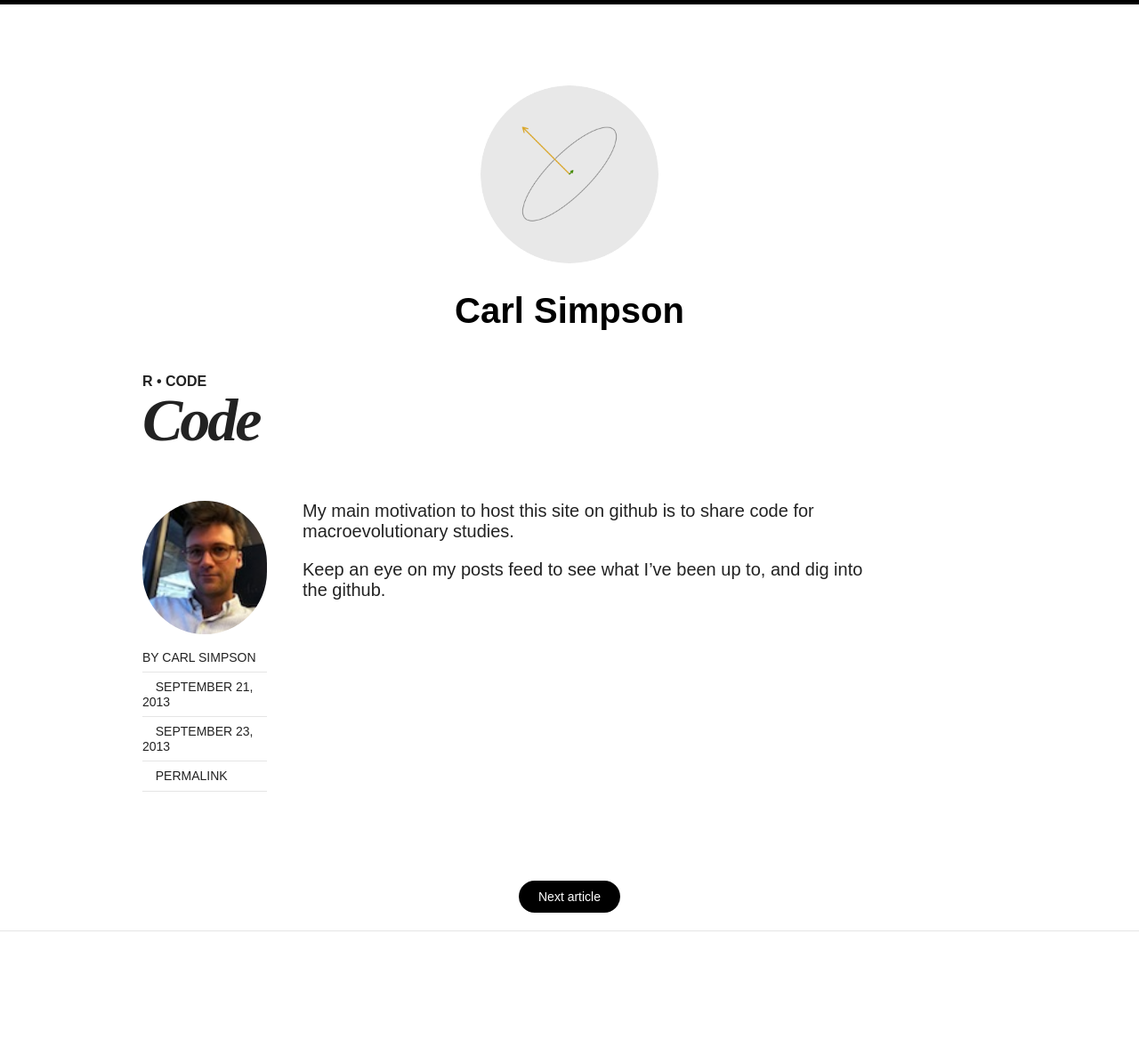
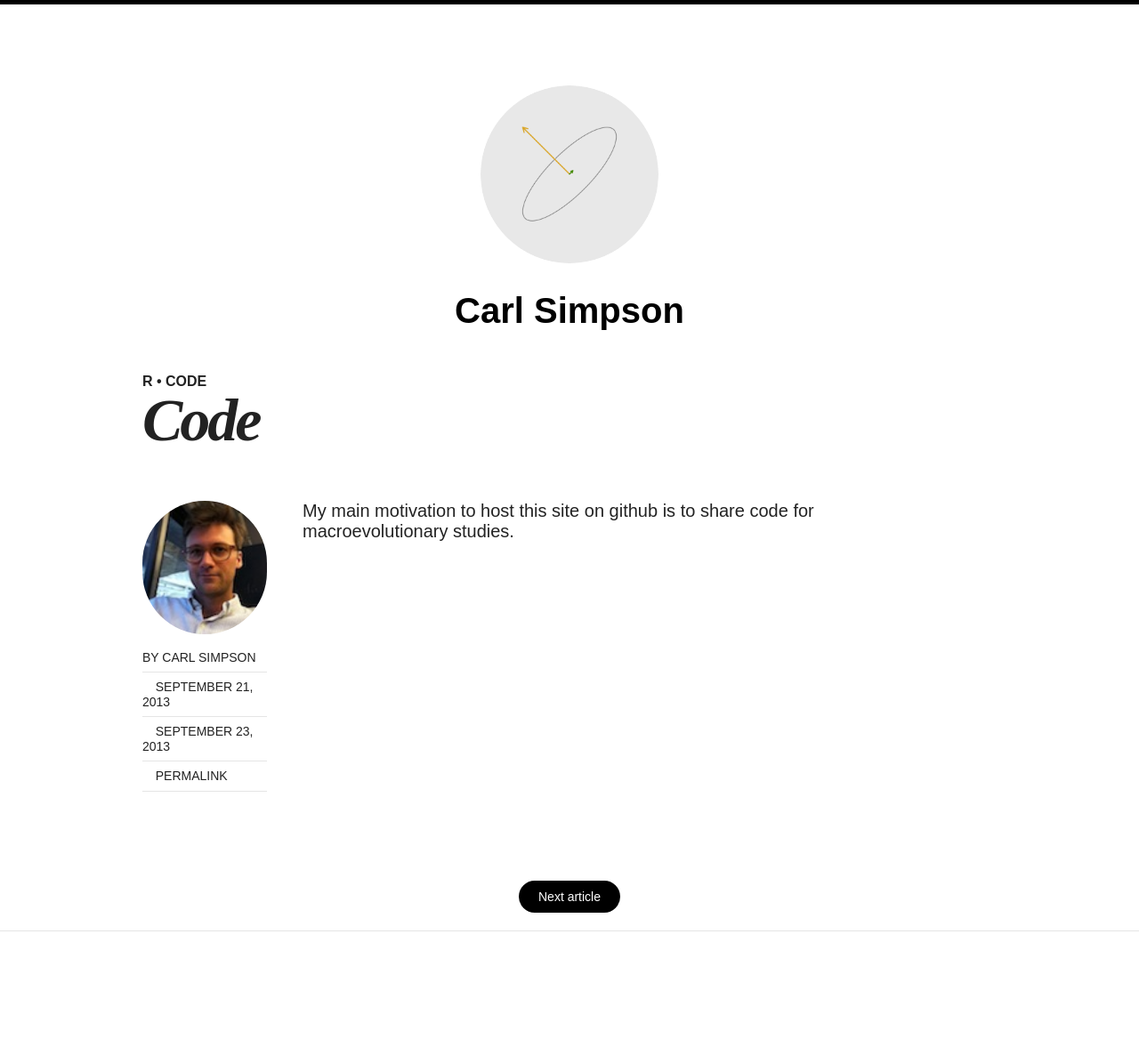
Before and after one commit to simpson-carl/simpson-carl.github.io, a Jekyll site: the page built from _posts/2013-09-21-code.md, in a window 1280 px wide. Shown: the whole page at 89% size. Built offline with Jekyll 4.4.1, drawn with Linux system fonts in a browser that asks for light colours; nearby versions of some CDN libraries; Markdown is read by kramdown in place of the engine named in the settings.

Commit message:
post mod

```diff
--- a/_posts/2013-09-21-code.md
+++ b/_posts/2013-09-21-code.md
@@ -6,5 +6,3 @@ modified: 2013-09-23
 ---
 
 My main motivation to host this site on github is to share code for macroevolutionary studies.
-
-Keep an eye on my posts feed to see what I've been up to, and dig into the github.
```
Also changed, not shown: 3 other files.
